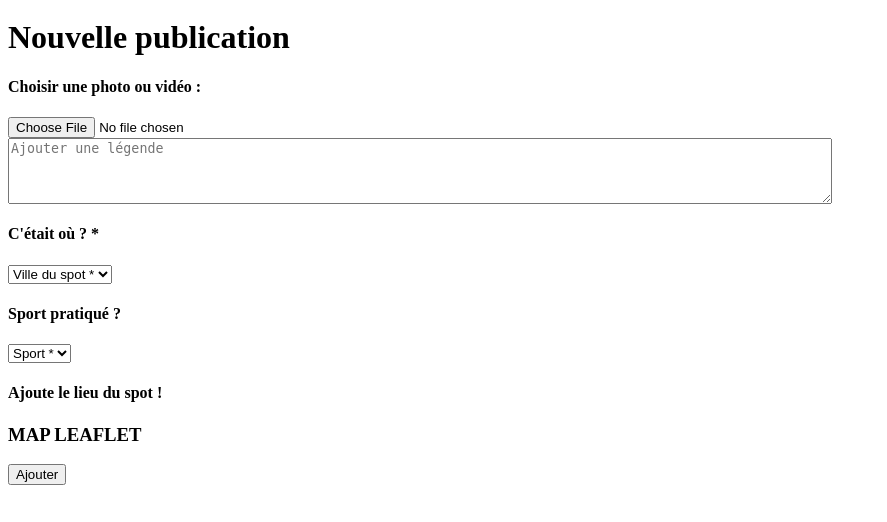
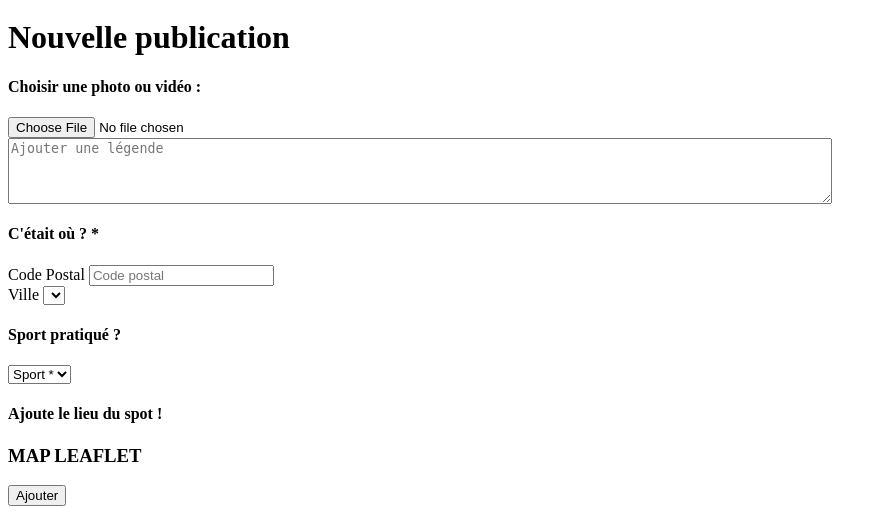
Before and after one commit to 3steak/XtremSpot, a PHP site: page /addPublication.php in a window 1280 px wide. Shown: the part 346-868 px from the top of the page, without its empty margins (0-887 px from the left). Before the commit the page ends 831 px from the top, so only its background shows below. Run offline with PHP 8.4, Linux system fonts and the light colour scheme; data that the repository does not hold is empty.

Commit message:
add select town

```diff
--- a/controllers/addPublicationCtrl.php
+++ b/controllers/addPublicationCtrl.php
@@ -5,7 +5,7 @@ require_once(__DIR__ . '/../helpers/flash.php');
 require_once(__DIR__ . '/../models/Category.php');
 require_once(__DIR__ . '/../models/Publication.php');
 
-
+$jsName = 'addPublication';
 
 flash('formNewContentOk', 'Votre publication va être lue par nos lutins modo', FLASH_SUCCESS);
 
--- a/views/addPublication.php
+++ b/views/addPublication.php
@@ -41,14 +41,15 @@
                        <!------ town ------->
                        <h4 class="text-white">C'était où ? *</h4>
                        <div class="col-12 col-lg-10 p-3">
-                           <select class="form-select " id="nativeTown" name="town" aria-label="Native town ">
-                               <option selected>Ville du spot *</option>
-                               <?php
-                                foreach ($listTown as $town) {
-                                    echo  "<option>$town</option>";
-                                }
-                                ?>
-                           </select>
+                           <div class="form-group">
+                               <label for="zipcode">Code Postal</label>
+                               <input type="text" name="zipcode" class="form-control" placeholder="Code postal" id="zipcode">
+                               <small id="error-message" class="text-white"></small>
+                           </div>
+                           <div class="form-group">
+                               <label for="town">Ville</label>
+                               <select class="form-control" name="town" id="town"></select>
+                           </div>
                        </div>
                        <?= $error['town'] ?? '' ?>
 
--- a/views/templates/footer.php
+++ b/views/templates/footer.php
@@ -16,6 +16,8 @@
   </footer>
   <!----- FIN DU FOOTER ----->
 
+  <!-- Lien jQuery pour AJAX -->
+  <script src="https://code.jquery.com/jquery-3.6.4.min.js" integrity="sha256-oP6HI9z1XaZNBrJURtCoUT5SUnxFr8s3BzRl+cbzUq8=" crossorigin="anonymous"></script>
   <!-- Lien font awesome -->
   <script src="https://kit.fontawesome.com/f422d87d3c.js" crossorigin="anonymous"></script>
   <!-- JavaScript Boostrap Bundle with Popper -->
```
Also changed, not shown: public/assets/js/addPublication.js (added).
